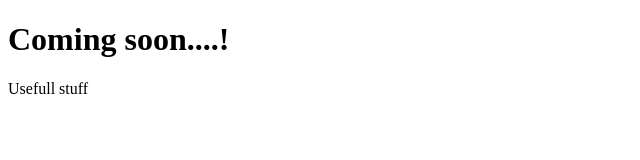
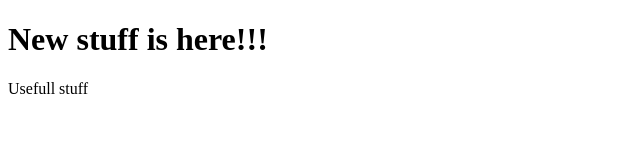
Before and after one commit to HeyAero/test-commit, a plain HTML site: page index.html in a window 1280 px wide. Shown: the whole page, without its empty margins (0-640 px from the left). Drawn offline with Linux system fonts and the light colour scheme.

Commit message:
change heading to new stuff

```diff
--- a/index.html
+++ b/index.html
@@ -7,7 +7,7 @@
     <title>Hello!</title>
   </head>
   <body>
-    <h1>Coming soon....!</h1>
+    <h1>New stuff is here!!!</h1>
     <p>Usefull stuff</p>
   </body>
 </html>
```
